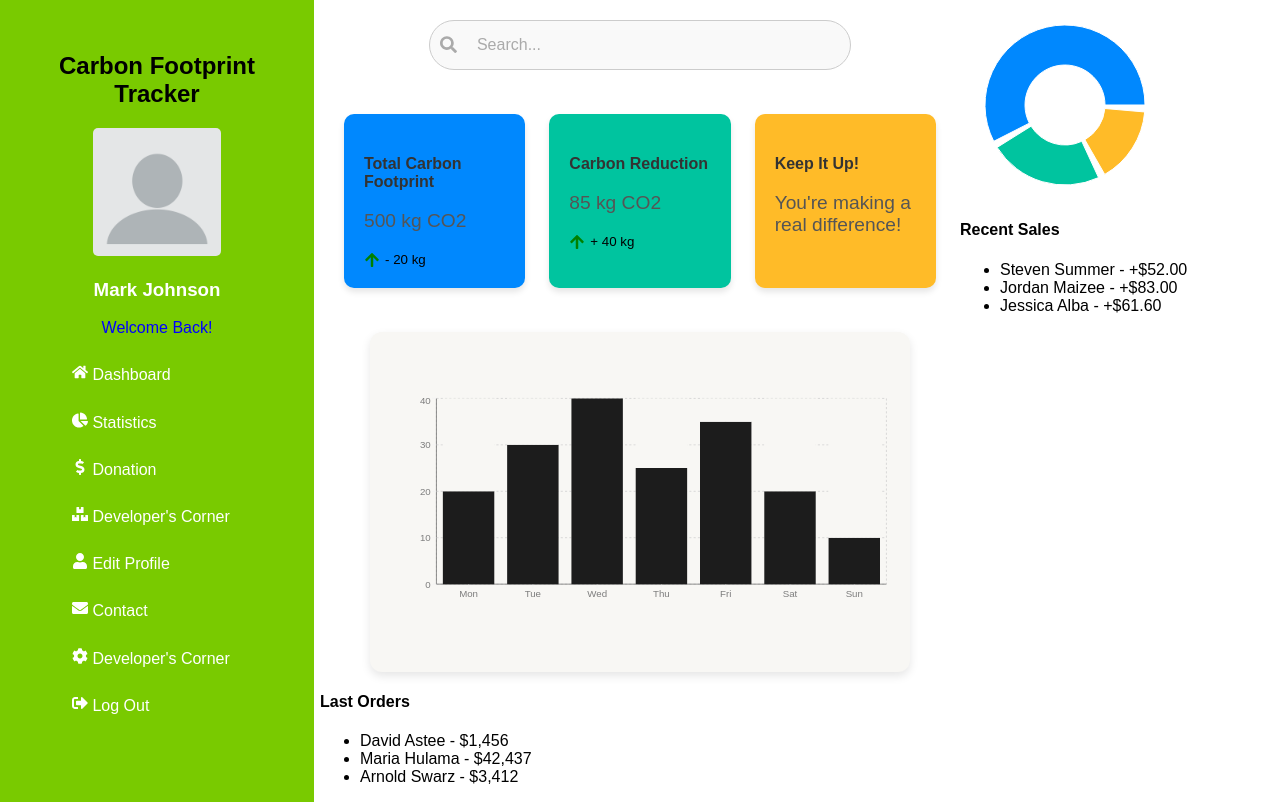
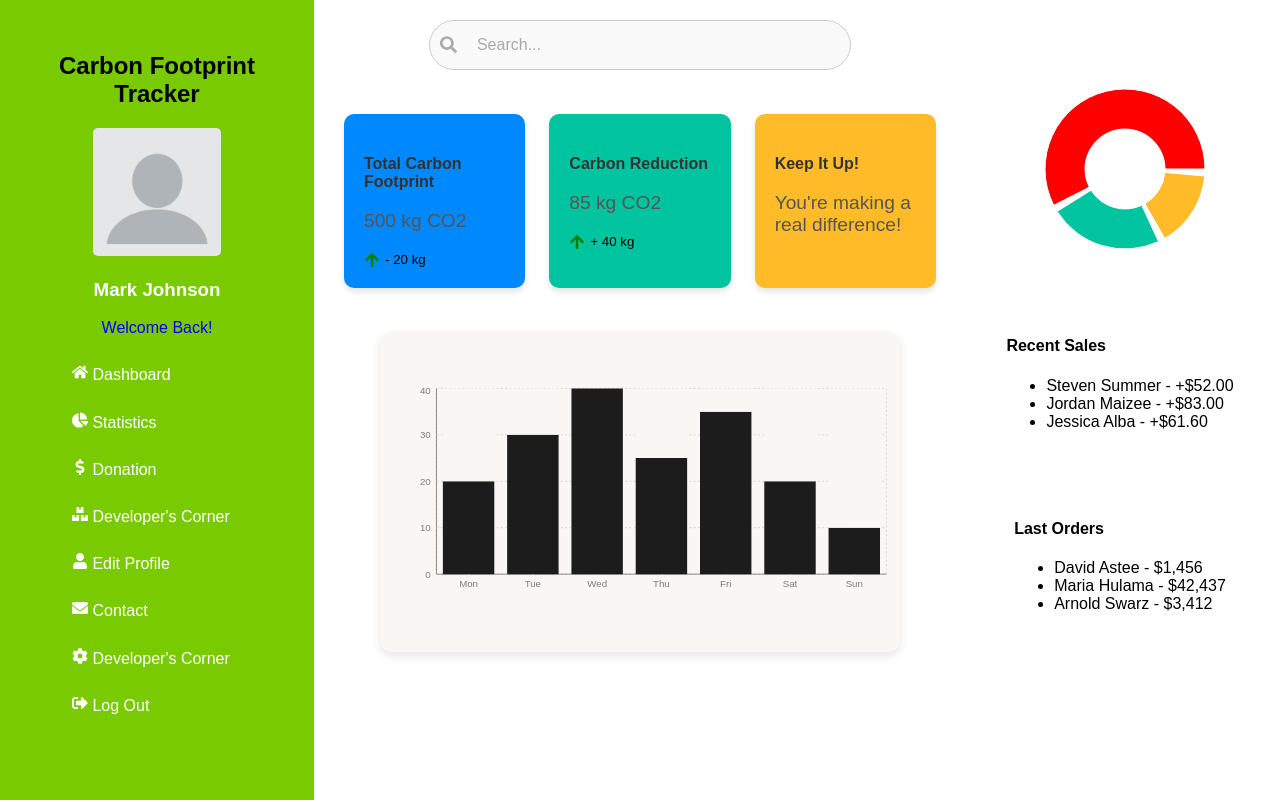
Before and after one commit to Mayanknayal01/carbonfootprinttracker-frontend, a React (Create React App) app: page /home in a window 1280 px wide. Built offline with nearby package versions, Linux system fonts and the light colour scheme; the HTML template or start-up script is replaced by a standard one.

Commit message:
made some changes in the charts section div

```diff
--- a/src/components/homeComponents/PieChart.jsx
+++ b/src/components/homeComponents/PieChart.jsx
@@ -8,7 +8,7 @@ const data = [
     { name: 'Offline Sales', value: 16 },
 ];
 
-const COLORS = ['#0088FE', '#00C49F', '#FFBB28'];
+const COLORS = ['red', '#00C49F', '#FFBB28'];
 
 const CustomPieChart = () => (
     <PieChart width={200} height={200}>
--- a/src/pages/homePage/home.css
+++ b/src/pages/homePage/home.css
@@ -358,7 +358,7 @@ html, body {
     display: flex;
     justify-content: center;
     align-items: center;
-    padding: 20px;
+    padding: 10px;
     background: #f8f7f4; /* Light beige background */
     border-radius: 12px;
     box-shadow: 0 4px 10px rgba(0, 0, 0, 0.1);
@@ -410,6 +410,25 @@ html, body {
     color: #1c1c1c;
 }
 
+    /* bar chart ends here */
+    /* main ends here */
+
+    /* charts section css starts here */
+    /* pie chart css starts */
+
+    .charts-section {
+        margin-top: 4rem;
+        display: flex;
+        flex-direction: column;
+        align-items: center;
+        gap: 2rem;
+    }
+
+
+
+
+
+
 
     .orders-list, .recent-sales {
         margin-top: 20px;
--- a/src/pages/homePage/home.jsx
+++ b/src/pages/homePage/home.jsx
@@ -106,11 +106,11 @@ const Home = () => {
             <SearchBar />
             <DashboardData />
             <Chart />
-            <OrdersList />
         </main>
         <div className="charts-section">
-        <PieChart />
-        <RecentSales />
+            <PieChart />
+            <RecentSales />
+            <OrdersList />
         </div>
         </div>
     );
```
